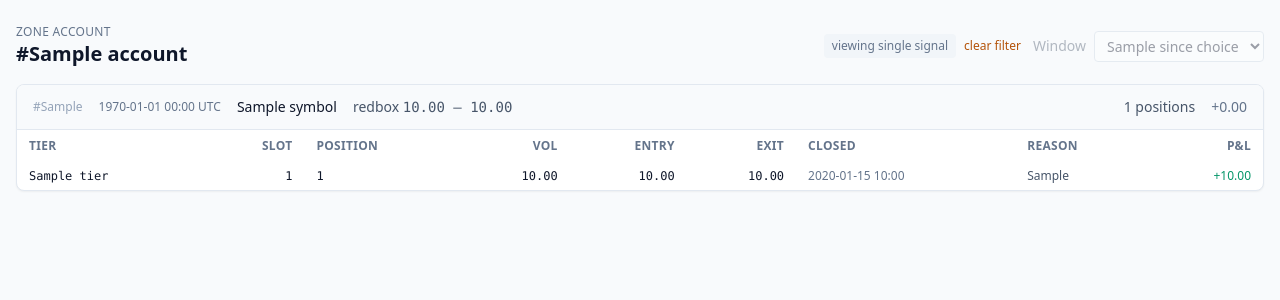
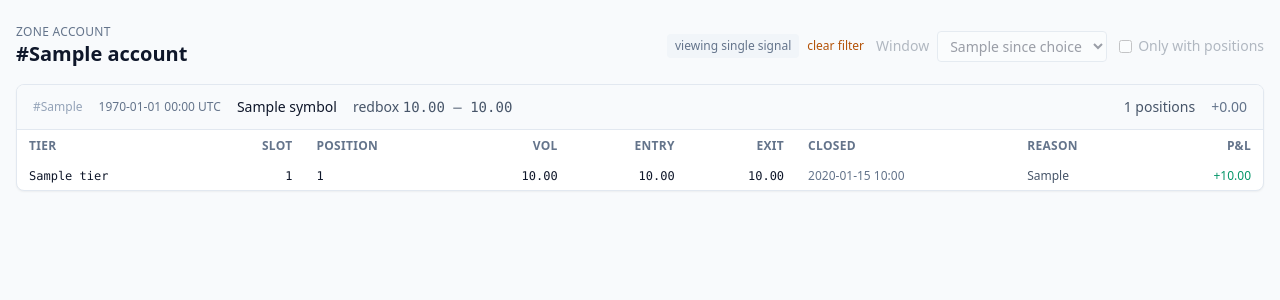
Before and after one commit to quangtihon2000/kog-strategy, a FastAPI app: template services/strategy-stats/app/web/templates/zone_account.html in a window 1280 px wide. Shown: the part 44-344 px from the top of the page. Run offline with FastAPI, Linux system fonts and the light colour scheme; the template is opened without the code that fills it: most values are stand-ins (such as "Sample title", 1, 10 or a date in 2020); parts of the project's set-up code (start-up, migrations or seed data) failed here and were passed over; some libraries are stand-ins or nearby versions.

Commit message:
feat(stats-web): wire "Only with positions" filter to zone pages too
For UI parity with /conde/ and /gvfx/ — adds the executed checkbox to
/zone/ overview and /zone/account/{acct}. The filter is functionally a
no-op on zone because both pages iterate from ZoneOutcome (every card
already has ≥1 position by construction), but the URL param and the
checkbox state are now plumbed end-to-end so the filter bar looks and
behaves identically across all three strategies.

```diff
--- a/services/strategy-stats/app/web/templates/zone_account.html
+++ b/services/strategy-stats/app/web/templates/zone_account.html
@@ -11,13 +11,14 @@
     {% if signal_ts_filter is not none %}
     <div class="flex items-center gap-2">
       <span class="px-2 py-1 rounded text-xs bg-slate-100 text-slate-500">viewing single signal</span>
-      <a class="text-xs text-amber-700 hover:underline" href="/zone/account/{{ account }}?since={{ since }}">clear filter</a>
+      <a class="text-xs text-amber-700 hover:underline"
+         href="/zone/account/{{ account }}?since={{ since }}{% if executed_only %}&executed=1{% endif %}">clear filter</a>
     </div>
     <div class="opacity-40 pointer-events-none">
-      {{ m.since_selector("/zone/account/" ~ account, since) }}
+      {{ m.since_selector("/zone/account/" ~ account, since, executed_only) }}
     </div>
     {% else %}
-    {{ m.since_selector("/zone/account/" ~ account, since) }}
+    {{ m.since_selector("/zone/account/" ~ account, since, executed_only) }}
     {% endif %}
   </div>
 </section>
```
Also changed, not shown: services/strategy-stats/app/web/routers/zone.py (+10 -0 lines), services/strategy-stats/app/web/templates/zone_overview.html (+4 -3 lines).
